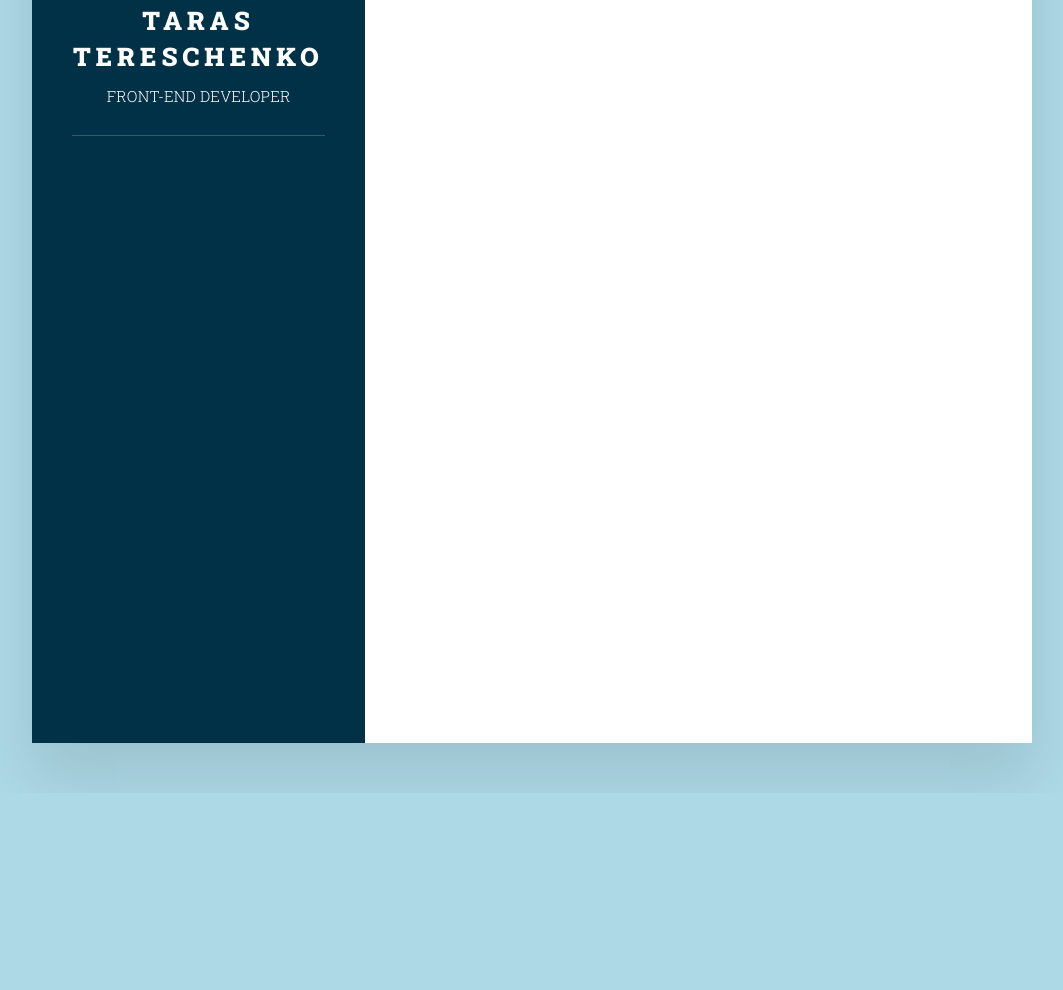
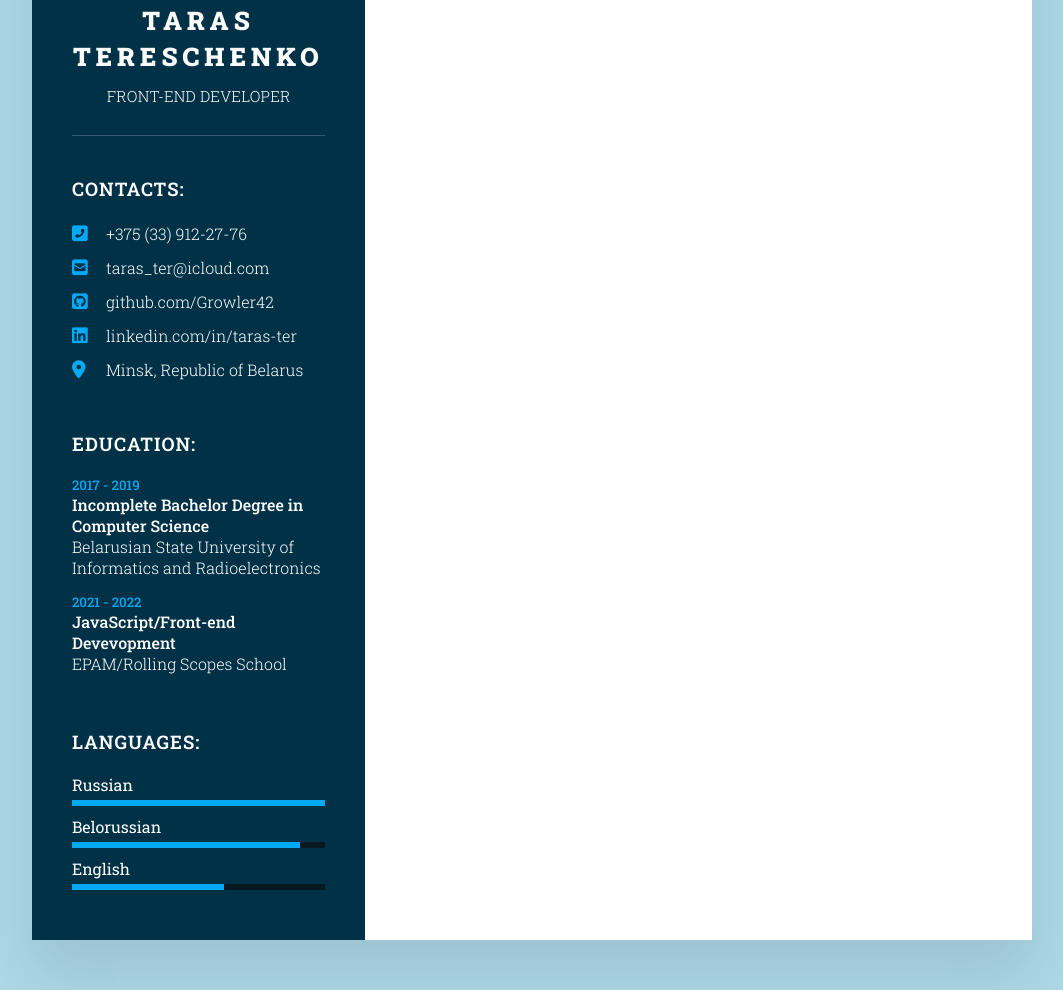
Before and after one commit to programister42/rsschool-cv, a website: page index.html in a window 1280 px wide. Shown: the part 307-1297 px from the top of the page, without its empty margins (108-1171 px from the left). Before the commit the page ends 1100 px from the top, so only its background shows below. Drawn offline with Linux system fonts and the light colour scheme.

Commit message:
feat: add personal info

```diff
--- a/index.html
+++ b/index.html
@@ -7,14 +7,86 @@
     <link rel="stylesheet" href="styles/styles.css">
   </head>
   <body>
+
+    <script src="https://kit.fontawesome.com/309c53cb0e.js" crossorigin="anonymous"></script>
+
     <main class="main-container">
       <aside class="left-column">
+
         <div class="profile">
           <div class="image-wrapper">
             <img src="images/me.jpg" alt="me">
           </div>
           <h1>Taras Tereschenko<br><span>Front-End Developer</span></h1>
         </div>
+
+        <div class="contacts">
+          <h3 class="title">Contacts:</h3>
+          <ul>
+            <li>
+              <span class="icon"><i class="fas fa-phone-square-alt"></i></span>
+              <a class="text" href="tel:+375339122776">+375 (33) 912-27-76</a>
+            </li>
+            <li>
+              <span class="icon"><i class="fas fa-envelope-square"></i></span>
+              <a class="text" href="mailto:taras_ter@icloud.com">taras_ter@icloud.com</a>
+            </li>
+            <li>
+              <span class="icon"><i class="fab fa-github-square"></i></span>
+              <a class="text"
+                 href="https://github.com/Growler42">github.com/Growler42</a>
+            </li>
+            <li>
+              <span class="icon"><i class="fab fa-linkedin"></i></span>
+              <a class="text" href="https://www.linkedin.com/in/taras-ter/">linkedin.com/in/taras-ter</a>
+            </li>
+            <li>
+              <span class="icon"><i class="fas fa-map-marker-alt"></i></span>
+              <a class="text" href="https://www.google.com/maps/place/Minsk/">Minsk, Republic of Belarus</a>
+            </li>
+          </ul>
+        </div>
+
+        <div class="contacts education">
+          <h3 class="title">Education:</h3>
+          <ul>
+            <li>
+              <h5>2017 - 2019</h5>
+              <h4>Incomplete Bachelor Degree in Computer Science</h4>
+              <h4>Belarusian State University of Informatics and Radioelectronics</h4>
+            </li>
+            <li>
+              <h5>2021 - 2022</h5>
+              <h4>JavaScript/Front-end Devevopment</h4>
+              <h4>EPAM/Rolling Scopes School</h4>
+            </li>
+          </ul>
+        </div>
+
+        <div class="contacts languages">
+          <h3 class="title">Languages:</h3>
+          <ul>
+            <li>
+              <span class="text">Russian</span>
+              <div class="percent">
+                <div style="width: 100%"></div>
+              </div>
+            </li>
+            <li>
+              <span class="text">Belorussian</span>
+              <div class="percent">
+                <div style="width: 90%"></div>
+              </div>
+            </li>
+            <li>
+              <span class="text">English</span>
+              <div class="percent">
+                <div style="width: 60%"></div>
+              </div>
+            </li>
+          </ul>
+        </div>
+
       </aside>
       <section class="right-column"></section>
     </main>
--- a/styles/styles.css
+++ b/styles/styles.css
@@ -31,6 +31,7 @@ body {
   position: relative;
   padding: 40px;
   background: #003147;
+  color: #ffffff;
 }
 
 .profile {
@@ -61,7 +62,6 @@ body {
 
 .profile h1 {
   margin-top: 20px;
-  color: #ffffff;
   font-size: 1.6em;
   font-weight: 900;
   letter-spacing: 0.2em;
@@ -76,8 +76,79 @@ body {
   letter-spacing: 0.01em;
 }
 
+.contacts {
+  padding-top: 40px;
+}
+
+.title {
+  margin-bottom: 20px;
+  font-weight: 600;
+  letter-spacing: 1px;
+  text-transform: uppercase;
+}
+
+.contacts ul {
+  position: relative;
+}
+
+.contacts ul li {
+  position: relative;
+  margin: 10px 0;
+  list-style: none;
+}
+
+.contacts ul li .icon {
+  display: inline-block;
+  width: 30px;
+  color: #03a9f4;
+  font-size: 18px;
+}
+
+.contacts ul li a {
+  font-weight: 300;
+  text-decoration: none;
+  color: #ffffff;
+}
+
+.contacts ul li a:hover {
+  color: #03a9f4;
+}
+
+.contacts.education li {
+  margin-bottom: 15px;
+}
+
+.contacts.education h5 {
+  color: #03a9f4;
+  font-weight: 500;
+}
+
+.contacts.education h4:nth-child(2) {
+  font-weight: 500;
+}
+
+.contacts.education h4 {
+  font-weight: 300;
+}
+
+.contacts.languages .percent {
+  position: relative;
+  display: block;
+  width: 100%;
+  height: 6px;
+  margin-top: 5px;
+  background: #081921;
+}
+
+.contacts.languages .percent div {
+  position: absolute;
+  top: 0;
+  left: 0;
+  height: 100%;
+  background: #03a9f4;
+}
+
 .main-container .right-column {
   position: relative;
   padding: 40px;
-  background: #ffffff;
 }
```
